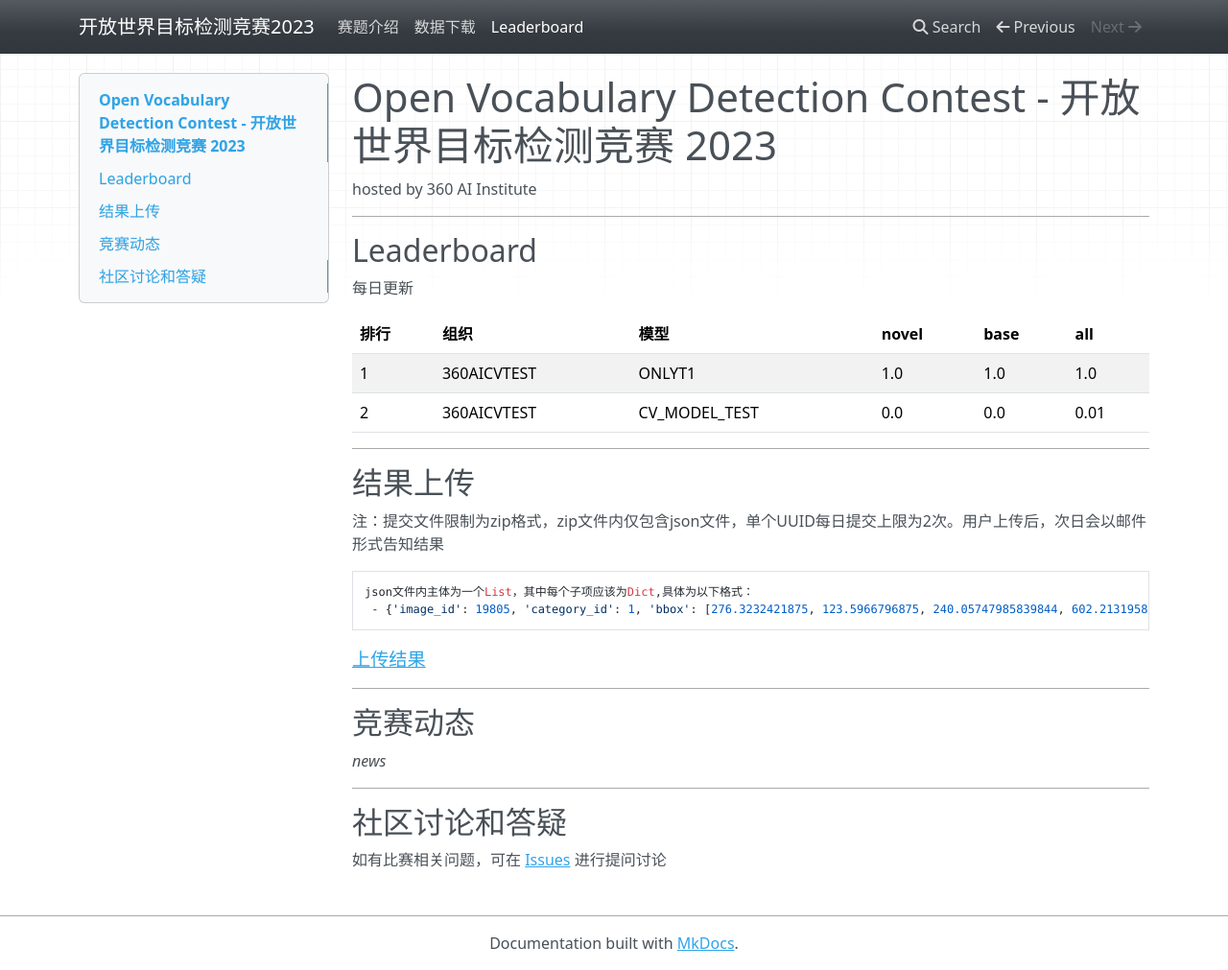
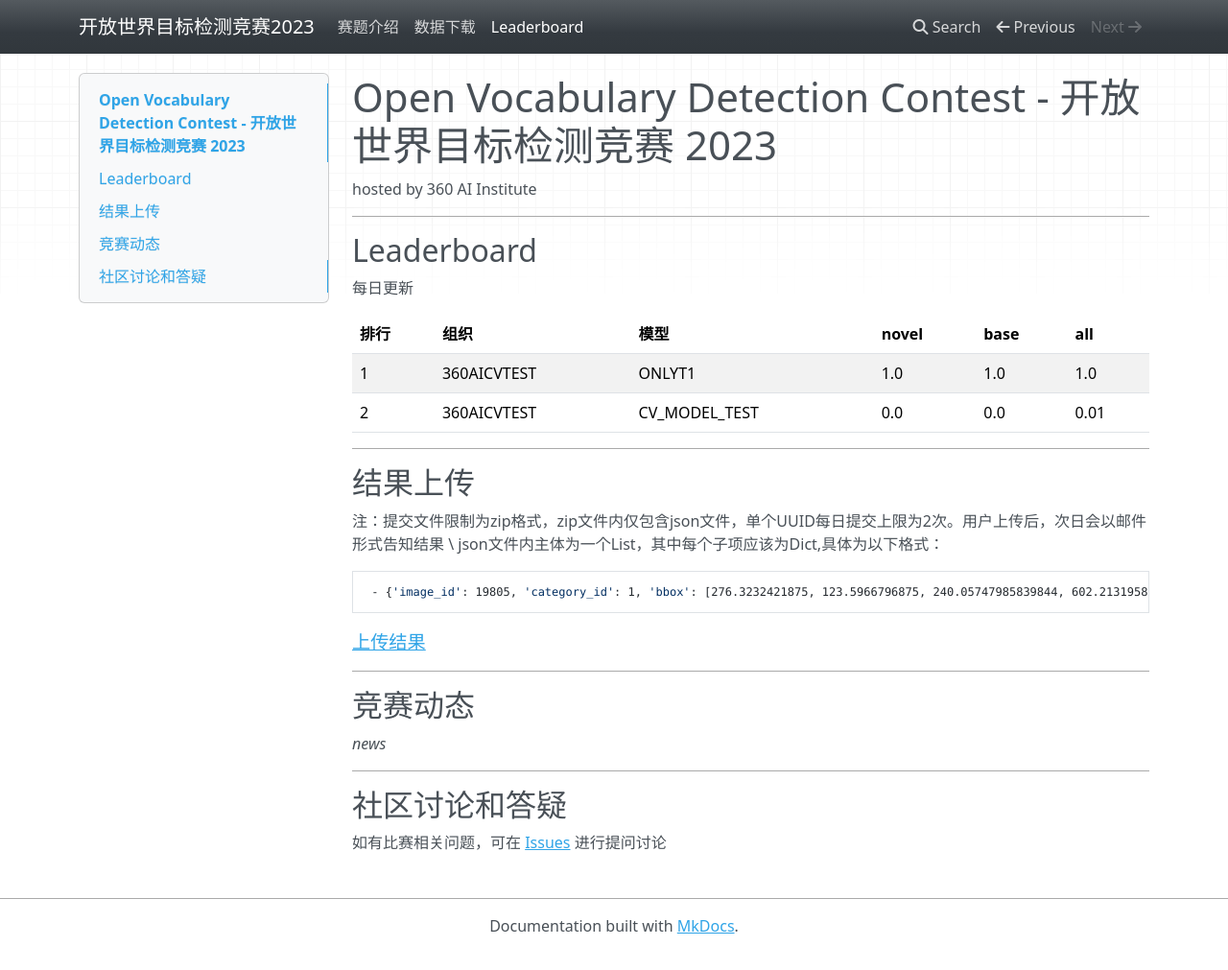
Before and after one commit to 360CVGroup/OVD_Contest, an MkDocs documentation site: the page built from docs/leaderboard.md, in a window 1280 px wide and 1011 px high. Shown: the whole window at 96% size. Built offline with MkDocs 1.6.1, drawn with Linux system fonts in a browser that asks for light colours; nearby versions of some CDN libraries.

```diff
--- a/docs/leaderboard.md
+++ b/docs/leaderboard.md
@@ -14,9 +14,9 @@ hosted by 360 AI Institute
 
 ---
 ## 结果上传
-注：提交文件限制为zip格式，zip文件内仅包含json文件，单个UUID每日提交上限为2次。用户上传后，次日会以邮件形式告知结果
+注：提交文件限制为zip格式，zip文件内仅包含json文件，单个UUID每日提交上限为2次。用户上传后，次日会以邮件形式告知结果 \
+json文件内主体为一个List，其中每个子项应该为Dict,具体为以下格式：
 
-    json文件内主体为一个List，其中每个子项应该为Dict,具体为以下格式：
      - {'image_id': 19805, 'category_id': 1, 'bbox': [276.3232421875, 123.5966796875, 240.05747985839844, 602.2131958007812], 'score': 0.99}
 
    <big>[上传结果](http://47.94.81.96/file/upload3/)</big>
```
